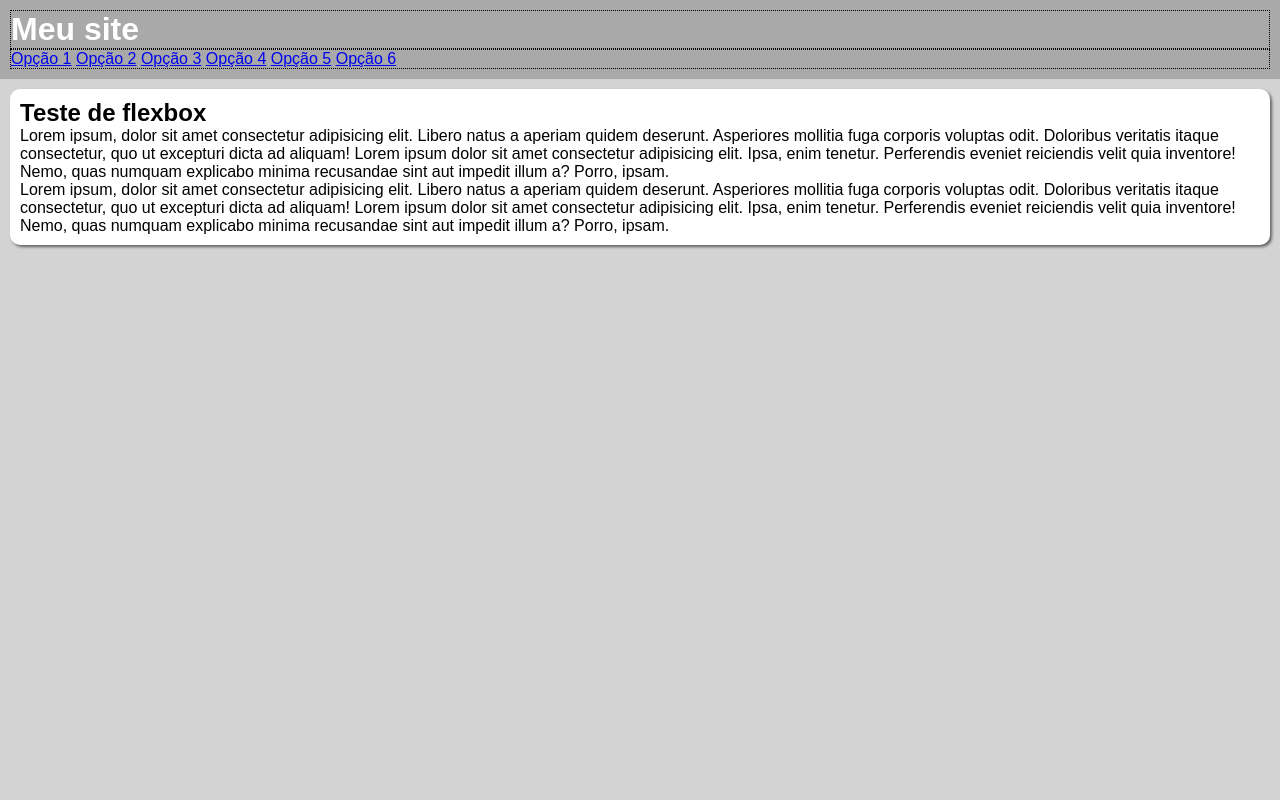
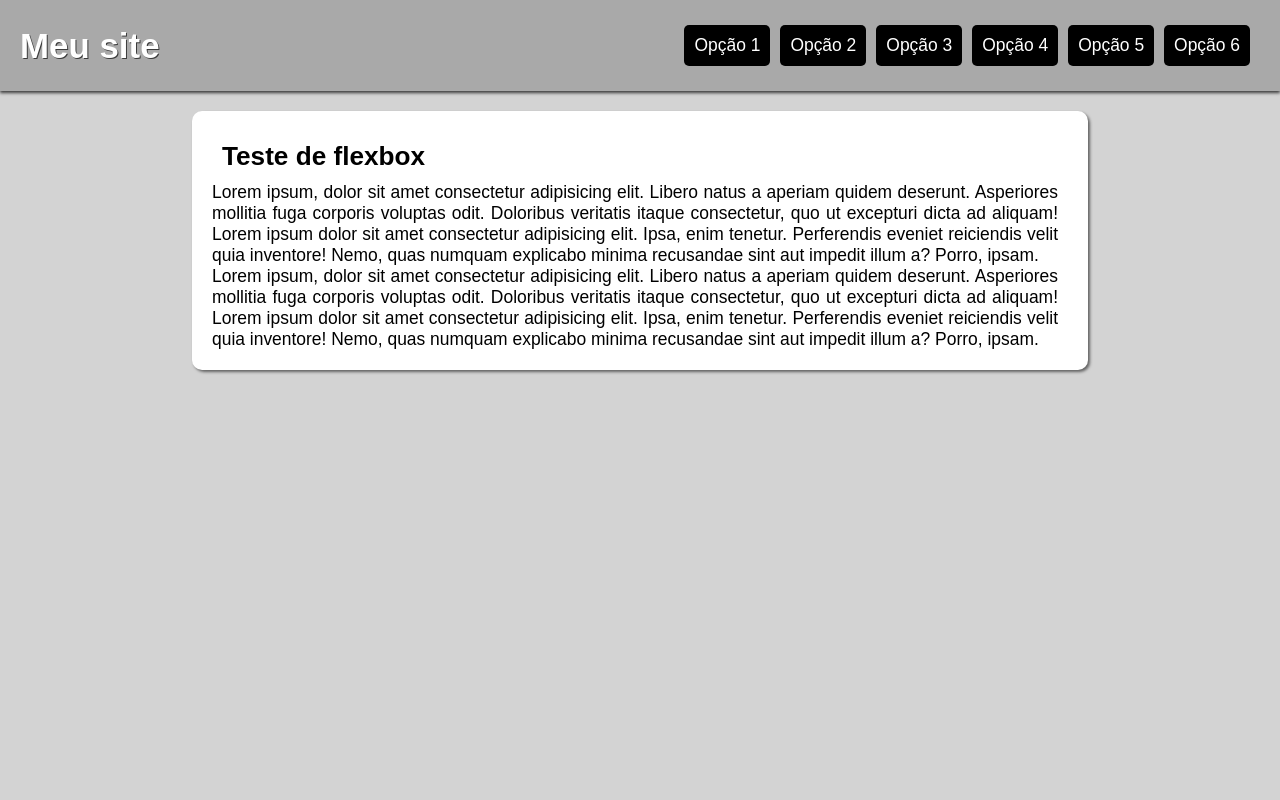
Before and after one commit to luisfschalcher/html-css, a PHP site: page / in a window 1280 px wide. Run offline with PHP 8.4, Linux system fonts and the light colour scheme.

Commit message:
Update style.css

```diff
--- a/exercs/ex027 (flexbox)/flex009-menu-flexbox/style.css
+++ b/exercs/ex027 (flexbox)/flex009-menu-flexbox/style.css
@@ -1,37 +1,91 @@
 @charset "UTF-8";
 
 * {
-    margin: 0;
-    padding: 0;
+    margin: 0px;
+    padding: 0px;
     box-sizing: border-box;
 }
 
 body {
     font-family: Arial, Helvetica, sans-serif;
-    font-size: 1em;
+    font-size: 1.09em;
     background-color: lightgray;
     height: 100vh;
     width: 100vw;
+    overflow-x: hidden;
 }
 
 header {
+    width: 100vw;
     background-color: darkgray;
     color: white;
-    padding: 10px;
+    padding: 20px;
+    padding-right: 25px;
+    display: flex;
+    flex-flow: row wrap;
+    justify-content: space-between;
+    align-items: center;
+    box-shadow: 0px 2px 3px rgba(0, 0, 0, 0.726);
 }
 
 main {
     background-color: white;
-    margin: 10px;
-    padding: 10px;
+    margin: 20px auto;
+    padding: 20px;
+    padding-right: 30px;
     border-radius: 10px;
     box-shadow: 2px 2px 3px rgba(0, 0, 0, 0.534);
+    width: 70vw;
+    text-align: justify;
 }
 
 header h1 {
-    border: 1px dotted black;
+    flex: 0 0 200px;
+    text-shadow: 1px 1px 0px rgba(0, 0, 0, 0.651);
 }
 
 header nav {
-    border: 1px dotted black;
+    display: flex;
+    flex-flow: row wrap;
+    justify-content: flex-end;
 }
+
+header a {
+    background-color: black;
+    color: white;
+    padding: 10px;
+    margin: 5px;
+    border-radius: 5px;
+    text-decoration: none;
+    text-align: center;
+}
+
+header a:hover {
+    background-color: white;
+    color: black;
+    transition: background-color .5s;
+}
+
+h2 {
+    padding: 10px;
+}
+
+@media screen and (max-width: 700px) {
+
+    header, header nav {
+        flex-flow: column nowrap;
+    }
+
+    header h1 {
+        flex-basis: 50px;
+    }
+
+    header a {
+        width: 60vw;
+    }
+
+    main {
+        width: 100vw;
+        border-radius: 0px;
+    }
+}
```
